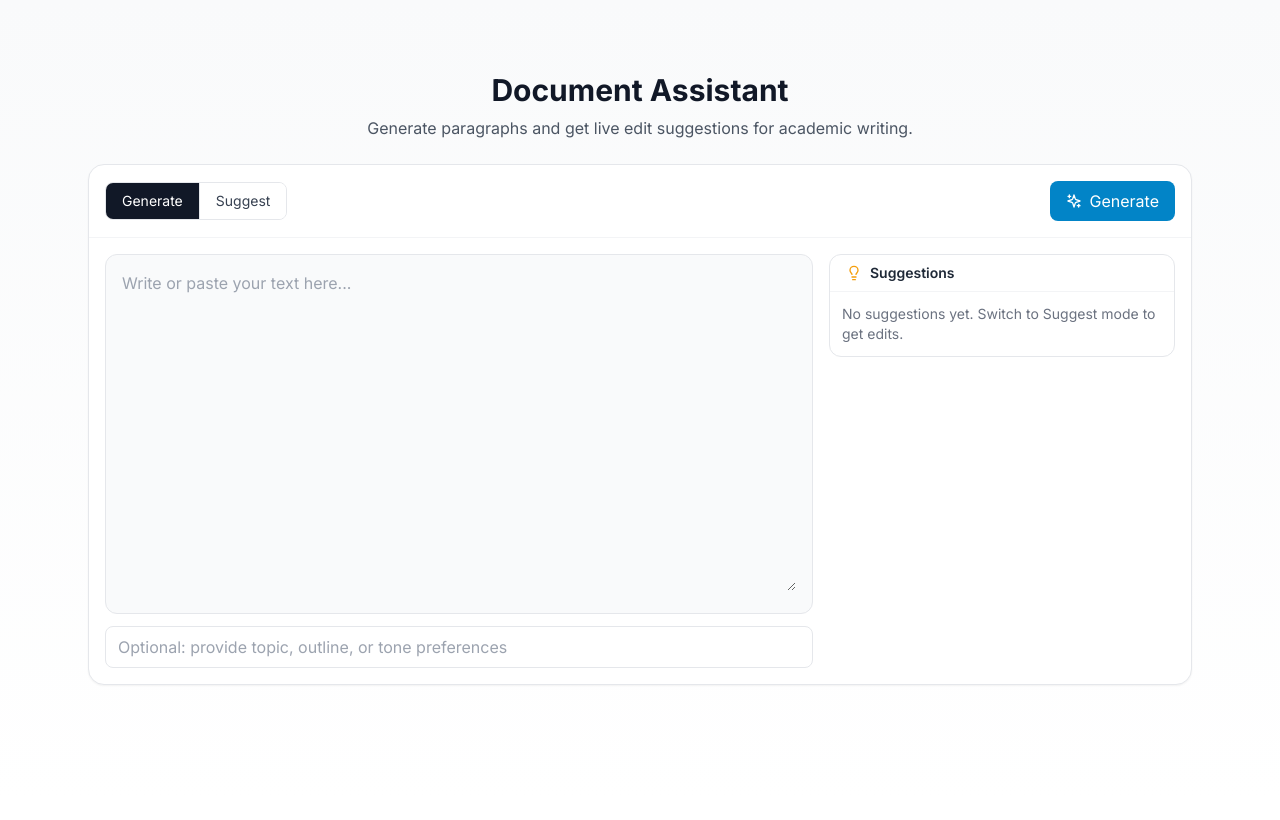
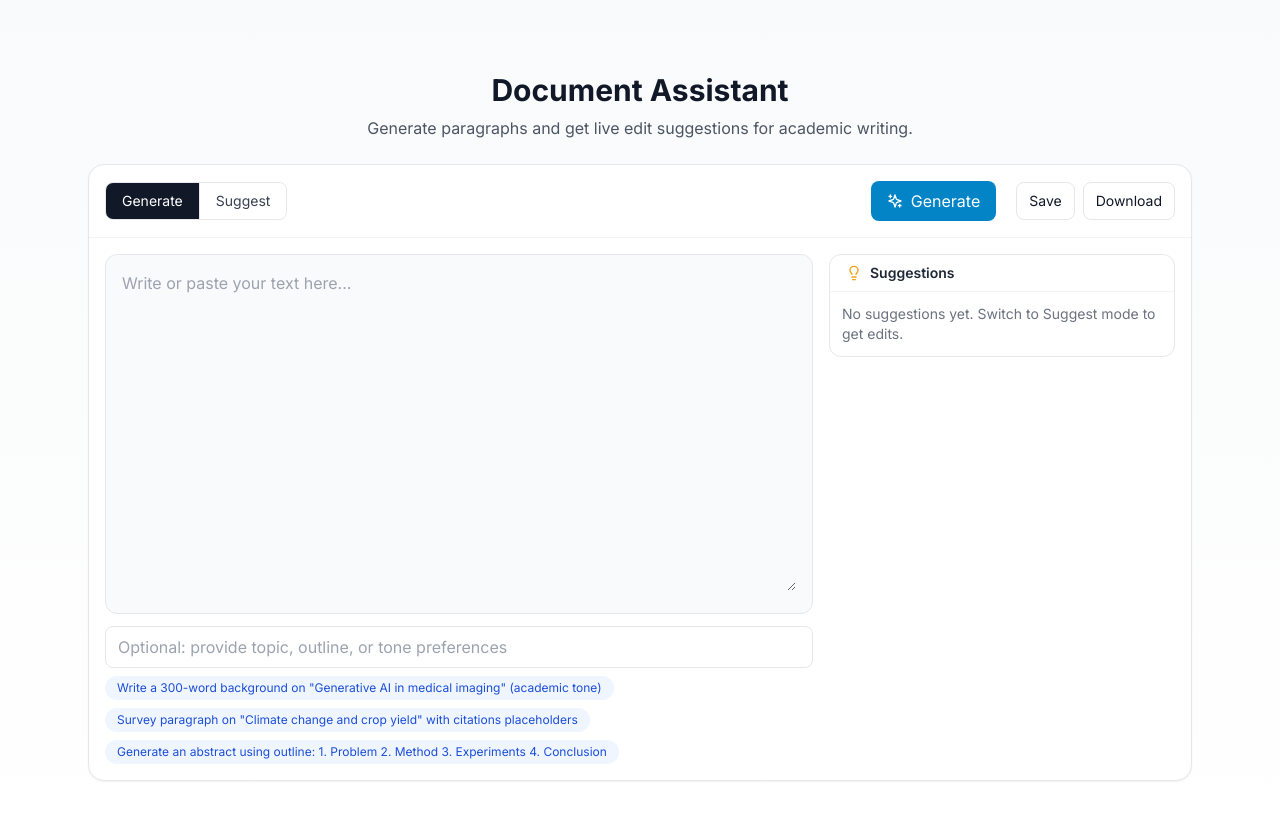
Before and after one commit to Mercury-nju/Citea, a Next.js app: page /document-assistant in a window 1280 px wide. Both pictures are taken after a click on the button "Start using document assistant". Shown: the top 820 px of the page. Built offline with nearby package versions, Linux system fonts and the light colour scheme.

Commit message:
feat(document-assistant): chat-like prompts, local save, and download buttons

```diff
--- a/components/DocumentAssistant.tsx
+++ b/components/DocumentAssistant.tsx
@@ -22,6 +22,19 @@ export default function DocumentAssistant() {
   const [error, setError] = useState('')
   const [suggestions, setSuggestions] = useState<Suggestion[]>([])
   const [feedback, setFeedback] = useState<{grammar?: string; logic?: string; clarity?: string; overall?: string}>({})
+  const examplePrompts = useMemo(() => (
+    language === 'zh'
+      ? [
+          '为“生成式AI在医学影像中的应用”撰写研究背景与意义（约300字）',
+          '围绕“气候变化与农业产量”写一段相关工作综述（学术风格）',
+          '根据提纲：1.问题定义 2.方法 3.实验 4.结论，生成摘要',
+        ]
+      : [
+          'Write a 300-word background on "Generative AI in medical imaging" (academic tone)',
+          'Survey paragraph on "Climate change and crop yield" with citations placeholders',
+          'Generate an abstract using outline: 1. Problem 2. Method 3. Experiments 4. Conclusion',
+        ]
+  ), [language])
 
   const handleStart = () => setStarted(true)
 
@@ -161,6 +174,33 @@ export default function DocumentAssistant() {
 
   const rejectSuggestion = (id: string) => setSuggestions(prev => prev.filter(i => i.id !== id))
 
+  const saveDocument = () => {
+    const title = editorText.trim().split('\n')[0]?.slice(0, 80) || (language === 'zh' ? '未命名文档' : 'Untitled Document')
+    const entry = { id: Date.now().toString(), title, content: editorText, createdAt: new Date().toISOString() }
+    try {
+      const key = 'citea_docs'
+      const existing = JSON.parse(localStorage.getItem(key) || '[]') as any[]
+      existing.unshift(entry)
+      localStorage.setItem(key, JSON.stringify(existing.slice(0, 100)))
+      alert(language === 'zh' ? '已保存到本地' : 'Saved locally')
+    } catch (e) {
+      alert(language === 'zh' ? '保存失败' : 'Save failed')
+    }
+  }
+
+  const downloadDocument = () => {
+    const blob = new Blob([editorText], { type: 'text/plain;charset=utf-8' })
+    const url = URL.createObjectURL(blob)
+    const a = document.createElement('a')
+    const name = (editorText.trim().split('\n')[0] || 'document').replace(/[^\w\u4e00-\u9fa5\- ]+/g, '').slice(0, 60)
+    a.href = url
+    a.download = `${name || 'document'}.txt`
+    document.body.appendChild(a)
+    a.click()
+    a.remove()
+    URL.revokeObjectURL(url)
+  }
+
   return (
     <div className="max-w-6xl mx-auto p-6">
       <div className="mb-6 text-center">
@@ -200,6 +240,17 @@ export default function DocumentAssistant() {
               {operation === 'generate' ? (t?.documentAssistant?.generate || 'Generate') : (t?.documentAssistant?.getSuggestions || 'Get suggestions')}
             </button>
           )}
+
+          {started && (
+            <div className="flex items-center gap-2 ml-2">
+              <button onClick={saveDocument} className="px-3 py-2 text-sm border border-gray-200 rounded-lg hover:bg-gray-50">
+                {language === 'zh' ? '保存' : 'Save'}
+              </button>
+              <button onClick={downloadDocument} className="px-3 py-2 text-sm border border-gray-200 rounded-lg hover:bg-gray-50">
+                {language === 'zh' ? '下载' : 'Download'}
+              </button>
+            </div>
+          )}
         </div>
 
         <div className="p-4 grid lg:grid-cols-3 gap-4">
@@ -228,6 +279,18 @@ export default function DocumentAssistant() {
                 placeholder={t?.documentAssistant?.instructionPlaceholder || 'Optional: provide topic, outline, or tone preferences'}
                 className="w-full px-3 py-2 border border-gray-200 rounded-lg"
               />
+              {/* Prompt suggestions */}
+              <div className="mt-2 flex flex-wrap gap-2">
+                {examplePrompts.map((p, idx) => (
+                  <button
+                    key={idx}
+                    onClick={() => setInstructions(p)}
+                    className="text-xs bg-blue-50 text-blue-700 px-3 py-1 rounded-full hover:bg-blue-100"
+                  >
+                    {p}
+                  </button>
+                ))}
+              </div>
             </div>
 
             {error && (
```
